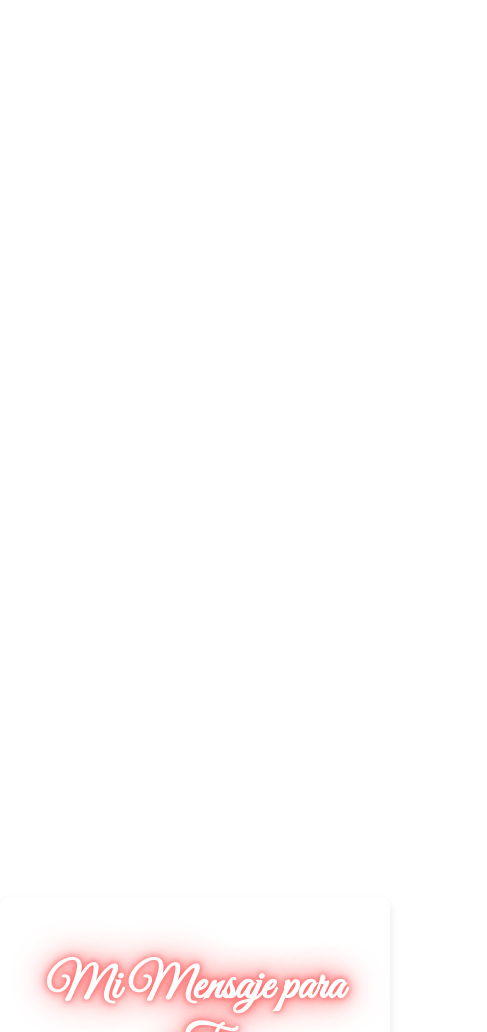
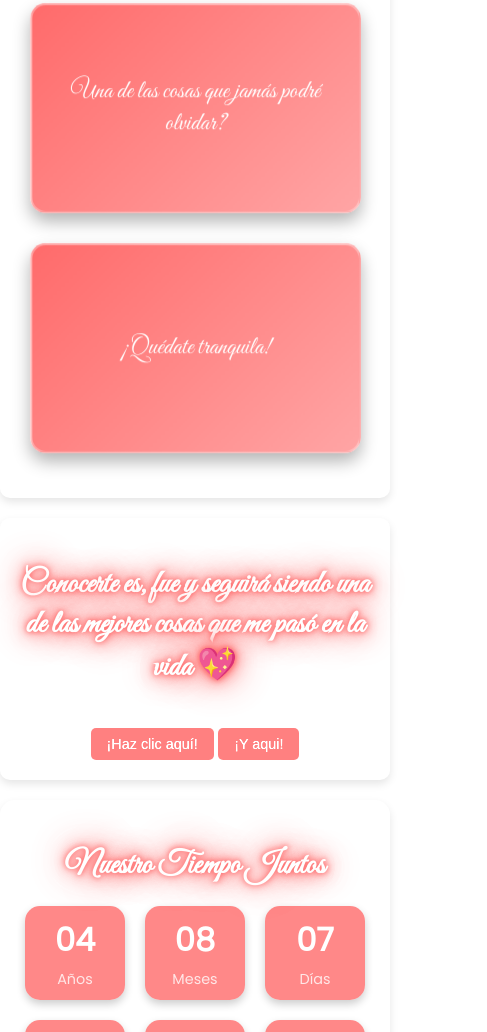
Before and after one commit to sando96ale/Mi-Pagina-Web, a plain HTML site: page index.html in a window 390 px wide. Shown: the part 968-2000 px from the top of the page, 487 px wide, since content can reach past the window. Drawn offline with nearby package versions, Linux system fonts and the light colour scheme; animation ran at ten frames a second.

Commit message:
Responsive

```diff
--- a/styles.css
+++ b/styles.css
@@ -272,3 +272,91 @@ footer {
 #titulo-especial span:nth-child(5) { animation-delay: 0.5s; }
 #titulo-especial span:nth-child(6) { animation-delay: 0.6s; }
 #titulo-especial span:nth-child(7) { animation-delay: 0.7s; }
+
+@media (max-width: 768px) {
+    /* Ajustes generales */
+    body {
+        font-size: 16px; /* Tamaño de fuente base más pequeño */
+    }
+
+    header {
+        padding: 50px 10px 0px 10px; /* Menos padding en móviles */
+    }
+
+    header h1 {
+        font-size: 4rem; /* Tamaño más pequeño para móviles */
+    }
+
+    header p {
+        font-size: 1.5rem; /* Tamaño más pequeño para móviles */
+        padding: 0px 20px; /* Menos padding en móviles */
+    }
+
+    section {
+        padding: 20px 10px; /* Menos padding en móviles */
+        max-width: 95%; /* Más ancho en móviles */
+    }
+
+    h2 {
+        font-size: 2.5rem; /* Tamaño más pequeño para móviles */
+    }
+
+    button {
+        font-size: 0.9rem; /* Tamaño más pequeño para móviles */
+        padding: 8px 16px; /* Menos padding en móviles */
+    }
+
+    .tarjetas {
+        flex-direction: column; /* Tarjetas en columna en móviles */
+        align-items: center; /* Centrar tarjetas */
+    }
+
+    .tarjeta {
+        width: 90%; /* Ocupa casi todo el ancho en móviles */
+        height: 200px; /* Altura más pequeña para móviles */
+        margin-bottom: 20px; /* Espacio entre tarjetas */
+    }
+
+    .tarjeta .frente {
+        font-size: 1.5rem; /* Tamaño más pequeño para móviles */
+    }
+
+    .tarjeta .reverso {
+        font-size: 1rem; /* Tamaño más pequeño para móviles */
+    }
+
+    #tiempo-juntos {
+        padding: 20px 10px; /* Menos padding en móviles */
+    }
+
+    .tiempo-item {
+        min-width: 80px; /* Menos ancho en móviles */
+        padding: 10px; /* Menos padding en móviles */
+    }
+
+    .tiempo-item span:first-child {
+        font-size: 2rem; /* Tamaño más pequeño para móviles */
+    }
+
+    .tiempo-item .tiempo-label {
+        font-size: 0.9rem; /* Tamaño más pequeño para móviles */
+    }
+
+    .contenido p {
+        font-size: 1.2rem; /* Tamaño más pequeño para móviles */
+        padding: 0px 10px; /* Menos padding en móviles */
+    }
+
+    .ult-frase {
+        font-size: 1.2rem; /* Tamaño más pequeño para móviles */
+        padding: 0px 10px; /* Menos padding en móviles */
+    }
+
+    #titulo-especial {
+        font-size: 5rem; /* Tamaño más pequeño para móviles */
+    }
+
+    .neon-text {
+        font-size: 2rem; /* Tamaño más pequeño para móviles */
+    }
+}
```
